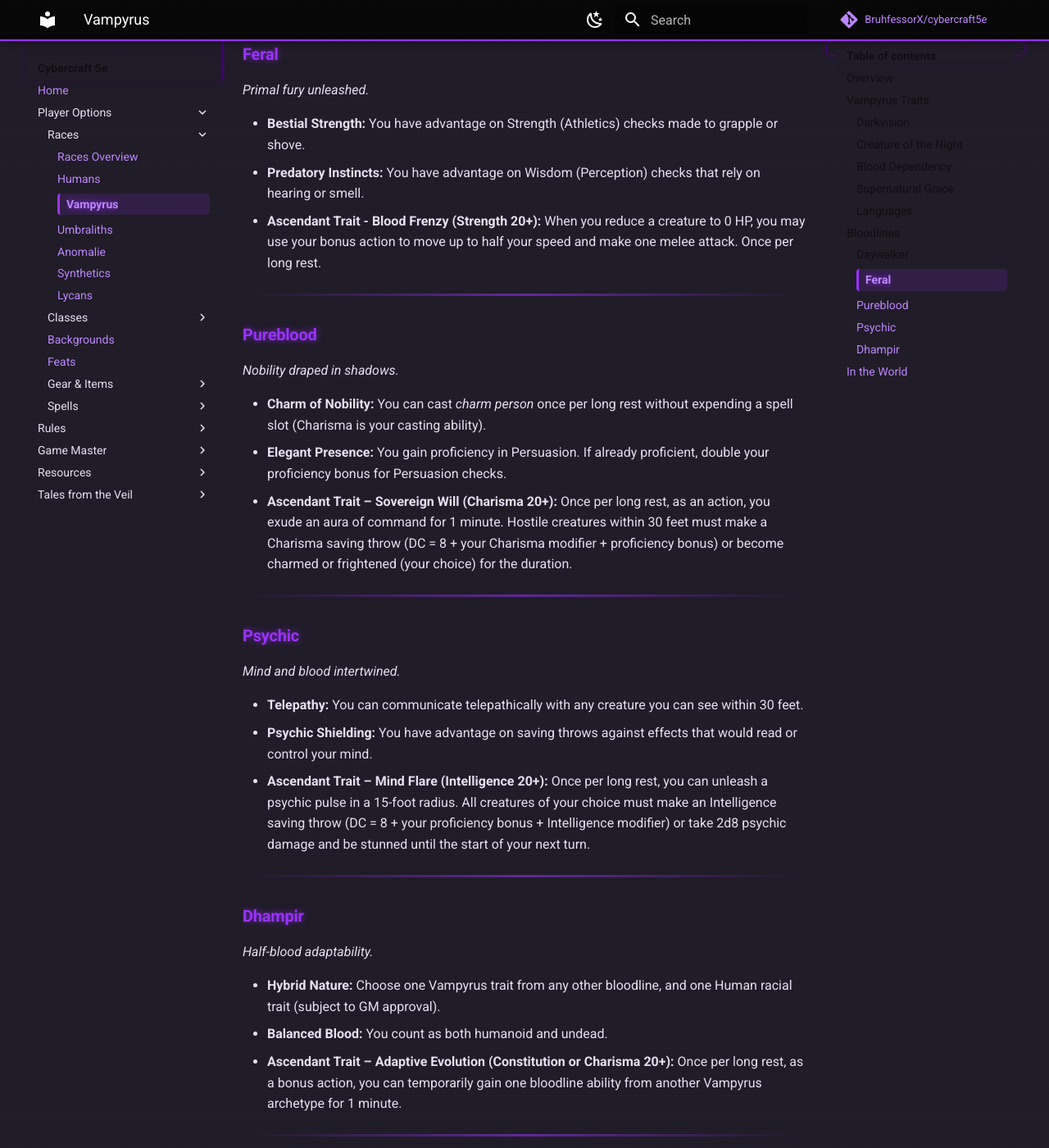
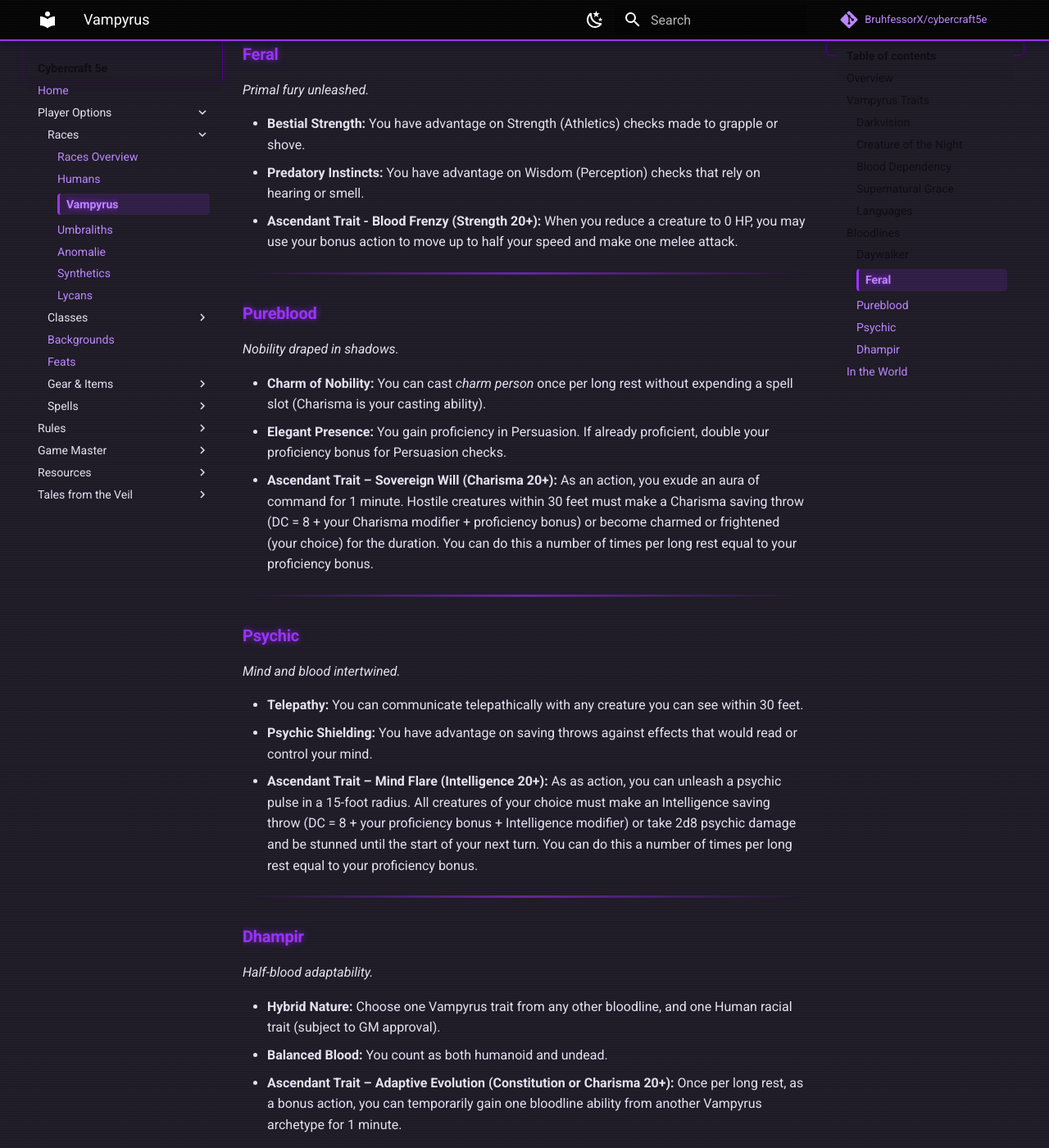
Before and after one commit to BruhfessorX/cybercraft5e, an MkDocs documentation site: the page built from docs/player-options/races/vampyrus.md, in a window 1280 px wide and 1400 px high, scrolled down 2156 px. Shown: the whole window at 82% size. Built offline with MkDocs 1.6.1 and Material for MkDocs 9.7.7, drawn with Linux system fonts in a browser that asks for light colours; comment, search, counter and statistics services are not loaded; some of the changed text lies outside the part shown.

Commit message:
Vampyrus racial balance pass

```diff
--- a/docs/player-options/races/vampyrus.md
+++ b/docs/player-options/races/vampyrus.md
@@ -59,7 +59,7 @@ At creation, choose one Vampyrus bloodline. Each grants additional features. Asc
 
 - **Sun’s Resilience:** You take no penalties for operating in sunlight.
 - **Enhanced Regeneration:** Once per long rest, you can use your bonus action to regain hit points equal to 1d8 + your Constitution modifier. This healing increases to 2d8 at level 10 and 3d8 at level 18.
-- **Ascendant Trait - Dawnblood Vitality (Constitution 20+):** When you finish a short rest in daylight, you regain an additional 1d6 hit points and reduce your corruption by 1 (if applicable). The first time you drop below half your hit points each day, you gain temporary hit points equal to your level.
+- **Ascendant Trait - Dawnblood Vitality (Constitution 20+):** When you finish a short rest in daylight, you regain an additional 1d6 hit points and reduce your corruption by 2 (if applicable). The first time you drop below half your hit points each day, you gain temporary hit points equal to your level plus proficiency bonus.
 
 ---
 
@@ -69,7 +69,7 @@ At creation, choose one Vampyrus bloodline. Each grants additional features. Asc
 
 - **Bestial Strength:** You have advantage on Strength (Athletics) checks made to grapple or shove.
 - **Predatory Instincts:** You have advantage on Wisdom (Perception) checks that rely on hearing or smell.
-- **Ascendant Trait - Blood Frenzy (Strength 20+):** When you reduce a creature to 0 HP, you may use your bonus action to move up to half your speed and make one melee attack. Once per long rest.
+- **Ascendant Trait - Blood Frenzy (Strength 20+):** When you reduce a creature to 0 HP, you may use your bonus action to move up to half your speed and make one melee attack.
 
 ---
 
@@ -79,7 +79,7 @@ At creation, choose one Vampyrus bloodline. Each grants additional features. Asc
 
 - **Charm of Nobility:** You can cast *charm person* once per long rest without expending a spell slot (Charisma is your casting ability).
 - **Elegant Presence:** You gain proficiency in Persuasion. If already proficient, double your proficiency bonus for Persuasion checks.
-- **Ascendant Trait – Sovereign Will (Charisma 20+):** Once per long rest, as an action, you exude an aura of command for 1 minute. Hostile creatures within 30 feet must make a Charisma saving throw (DC = 8 + your Charisma modifier + proficiency bonus) or become charmed or frightened (your choice) for the duration.
+- **Ascendant Trait – Sovereign Will (Charisma 20+):** As an action, you exude an aura of command for 1 minute. Hostile creatures within 30 feet must make a Charisma saving throw (DC = 8 + your Charisma modifier + proficiency bonus) or become charmed or frightened (your choice) for the duration. You can do this a number of times per long rest equal to your proficiency bonus.
 
 ---
 
@@ -89,7 +89,7 @@ At creation, choose one Vampyrus bloodline. Each grants additional features. Asc
 
 - **Telepathy:** You can communicate telepathically with any creature you can see within 30 feet.
 - **Psychic Shielding:** You have advantage on saving throws against effects that would read or control your mind.
-- **Ascendant Trait – Mind Flare (Intelligence 20+):** Once per long rest, you can unleash a psychic pulse in a 15-foot radius. All creatures of your choice must make an Intelligence saving throw (DC = 8 + your proficiency bonus + Intelligence modifier) or take 2d8 psychic damage and be stunned until the start of your next turn.
+- **Ascendant Trait – Mind Flare (Intelligence 20+):** As as action, you can unleash a psychic pulse in a 15-foot radius. All creatures of your choice must make an Intelligence saving throw (DC = 8 + your proficiency bonus + Intelligence modifier) or take 2d8 psychic damage and be stunned until the start of your next turn. You can do this a number of times per long rest equal to your proficiency bonus.
 
 ---
 
```
Also changed, not shown: docs/gear-items/weapons.md (+1 -1 lines).
